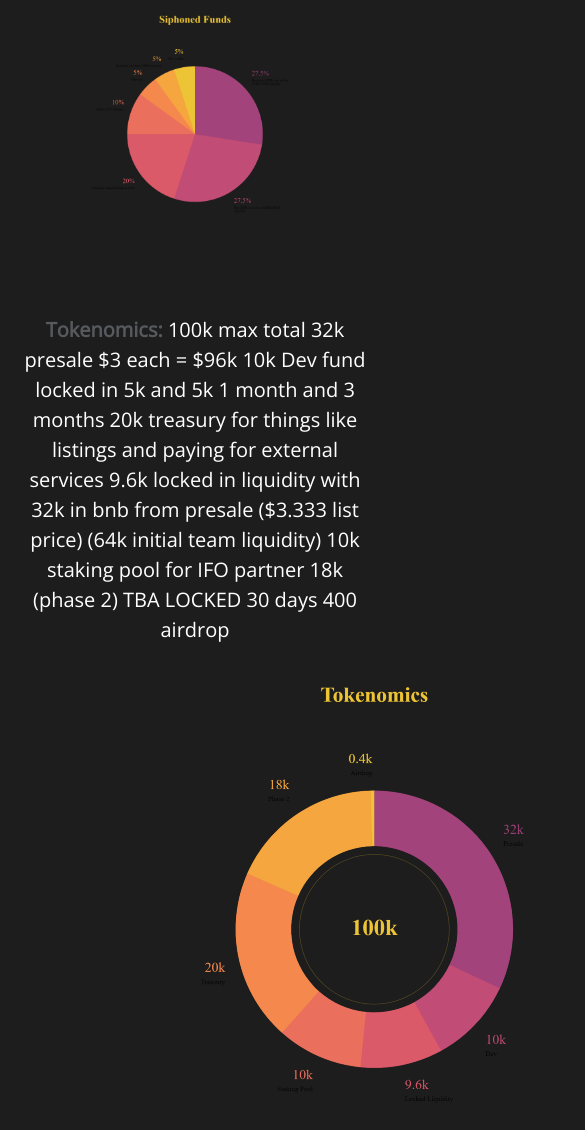
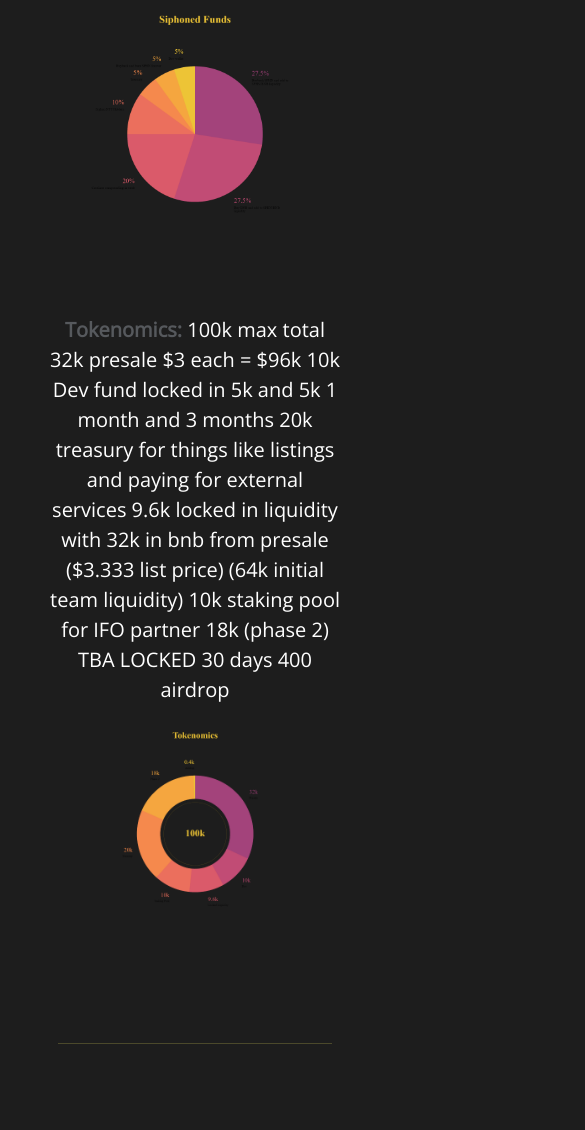
Before and after one commit to siphon-finance/website3, a plain HTML site: page index.html in a window 390 px wide. Shown: the part 2261-3391 px from the top of the page, 585 px wide, since content can reach past the window. Drawn offline with nearby package versions, Linux system fonts and the light colour scheme.

Commit message:
resize charts & logos

```diff
--- a/index.html
+++ b/index.html
@@ -66,8 +66,8 @@
                 <h2>Core Features</h2>
             </div>
         </div> -->
-        <div class="row charts">
-            <div class="col-lg-6 col-xs-1">
+        <div class="row charts charts-under">
+            <div class="col-lg-4 col-xs-1">
                 <p><strong>Tokenomics:</strong>
                     100k max total
                     32k presale $3 each = $96k
@@ -78,7 +78,7 @@
                     18k (phase 2) TBA LOCKED 30 days
                     400 airdrop</p>
             </div>
-            <div class="col-lg-6 col-xs-1">
+            <div class="col-lg-8 col-xs-1">
                 <img src="./images/chart2.png" alt="" class="chart2">
             </div>
             <!-- <div class="col-lg-4 col-sm-6"><p>1   Lorem ipsum, dolor sit amet consectetur adipisicing elit. Vitae tempora cupiditate ipsam! Minima aperiam quam voluptates sapiente ducimus totam corporis? Lorem, ipsum dolor sit amet consectetur adipisicing elit.</p></div>
--- a/style.scss
+++ b/style.scss
@@ -82,7 +82,8 @@ strong {
 .presale,
 .nft,
 .roadmap,
-.follow {
+.follow,
+.charts-under {
   padding-top: $sectionGap;
   max-width: 1128px;
   padding-left: 24px;
@@ -92,6 +93,12 @@ strong {
 .charts {
   padding-top: 10vh;
 }
+
+// .charts-under {
+//   max-width: 1128px;
+//   padding-left: 24px;
+//   padding-right: 24px;
+// }
 
 // .road {
 //   list-style-type: none;
@@ -172,6 +179,10 @@ span {
     padding-bottom: 15px;
   }
 
+  .charts p {
+    padding-top: 0vh !important;
+  }
+
   .header-title,
   .presale,
   .charts,
@@ -192,6 +203,11 @@ span {
 }
 
 .chart2 {
+  width: 100%;
   height: auto;
   margin: 0 auto;
 }
+
+.charts p {
+  padding-top: 7vh;
+}
```
Also changed, not shown: style.css, 1 other file.
